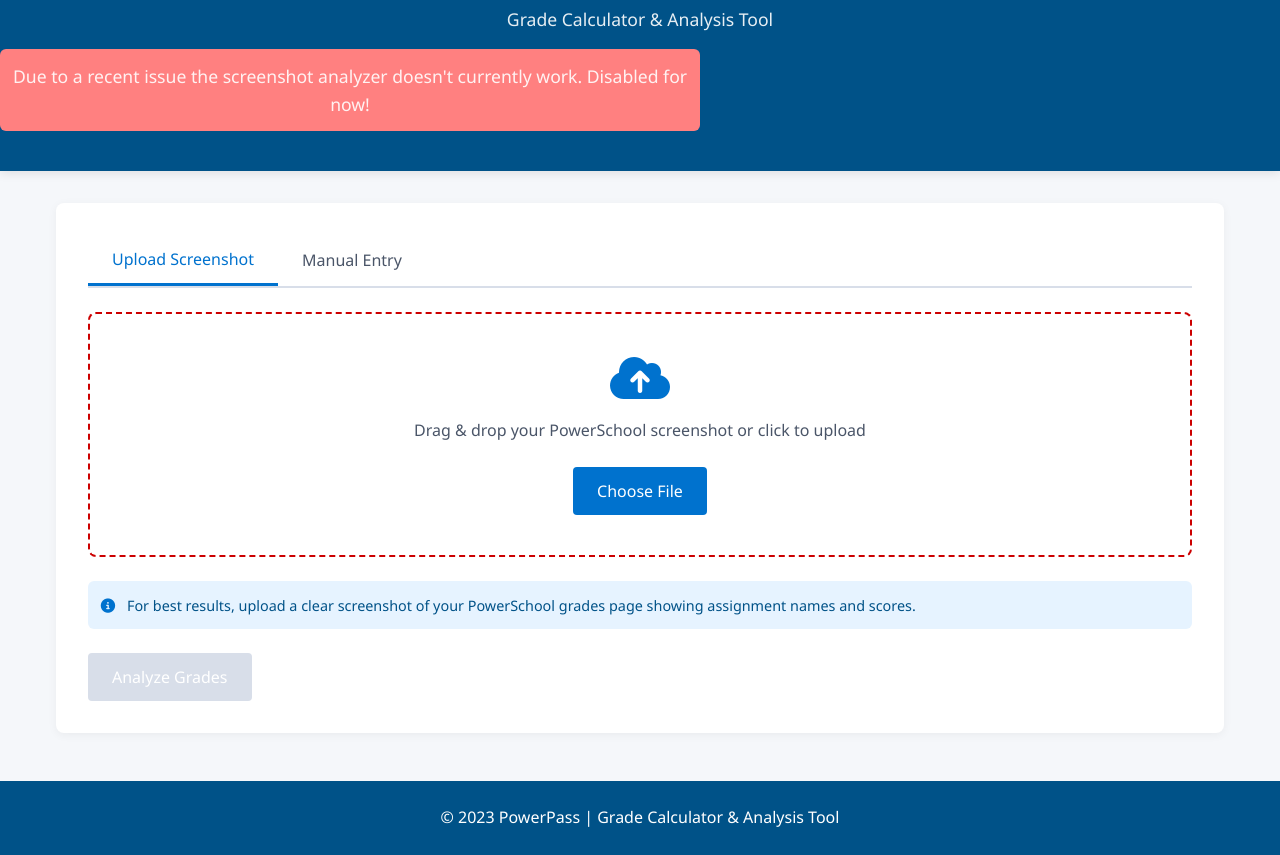
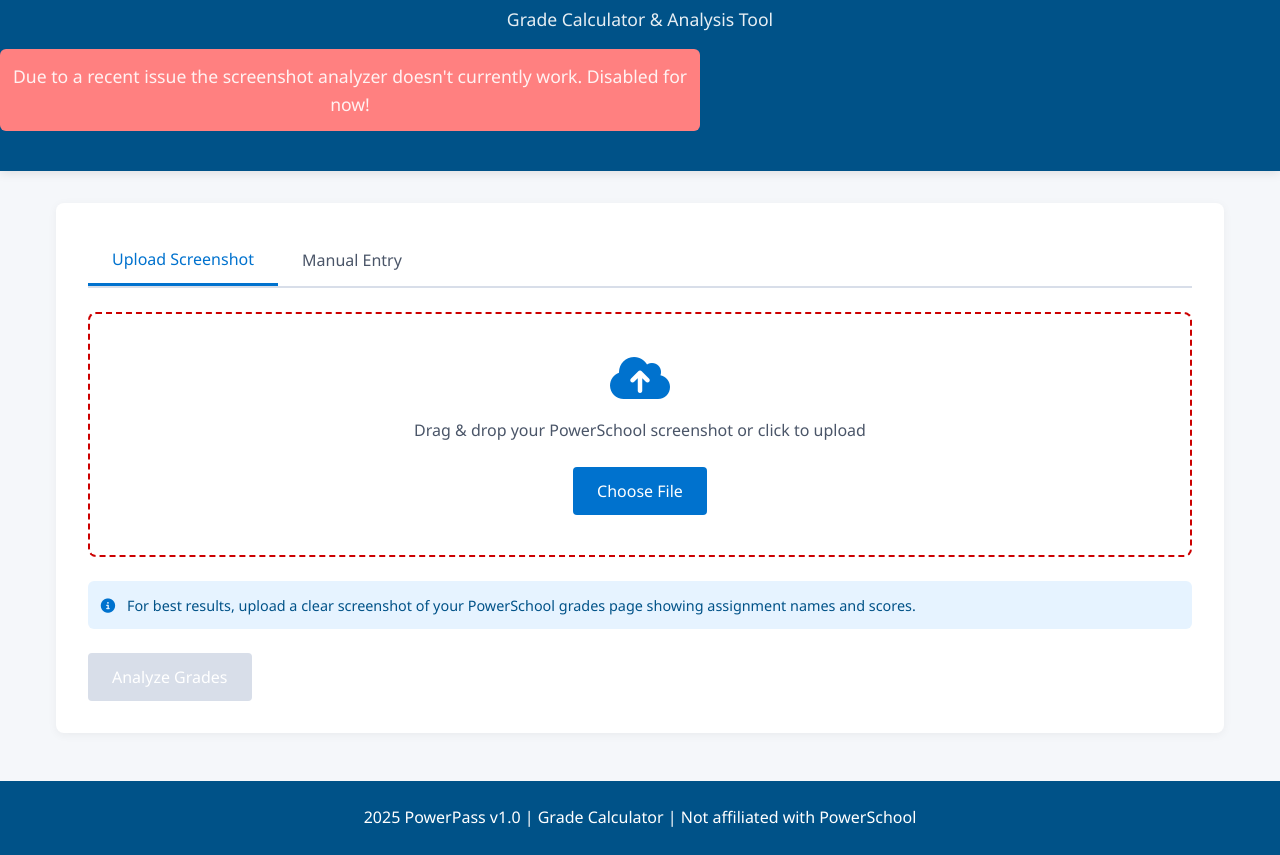
Before and after one commit to parkerrasys/PowerPass, a website: page index.html in a window 1280 px wide. Shown: the part 91-946 px from the top of the page. Drawn offline with nearby package versions, Linux system fonts and the light colour scheme.

Commit message:
Update index.html

```diff
--- a/index.html
+++ b/index.html
@@ -108,7 +108,7 @@
     </main>
 
     <footer>
-        <p>&copy; 2023 PowerPass | Grade Calculator & Analysis Tool</p>
+        <p>2025 PowerPass v1.0 | Grade Calculator | Not affiliated with PowerSchool</p>
     </footer>
 
     <script src="https://cdnjs.cloudflare.com/ajax/libs/jspdf/2.5.1/jspdf.umd.min.js"></script>
```
